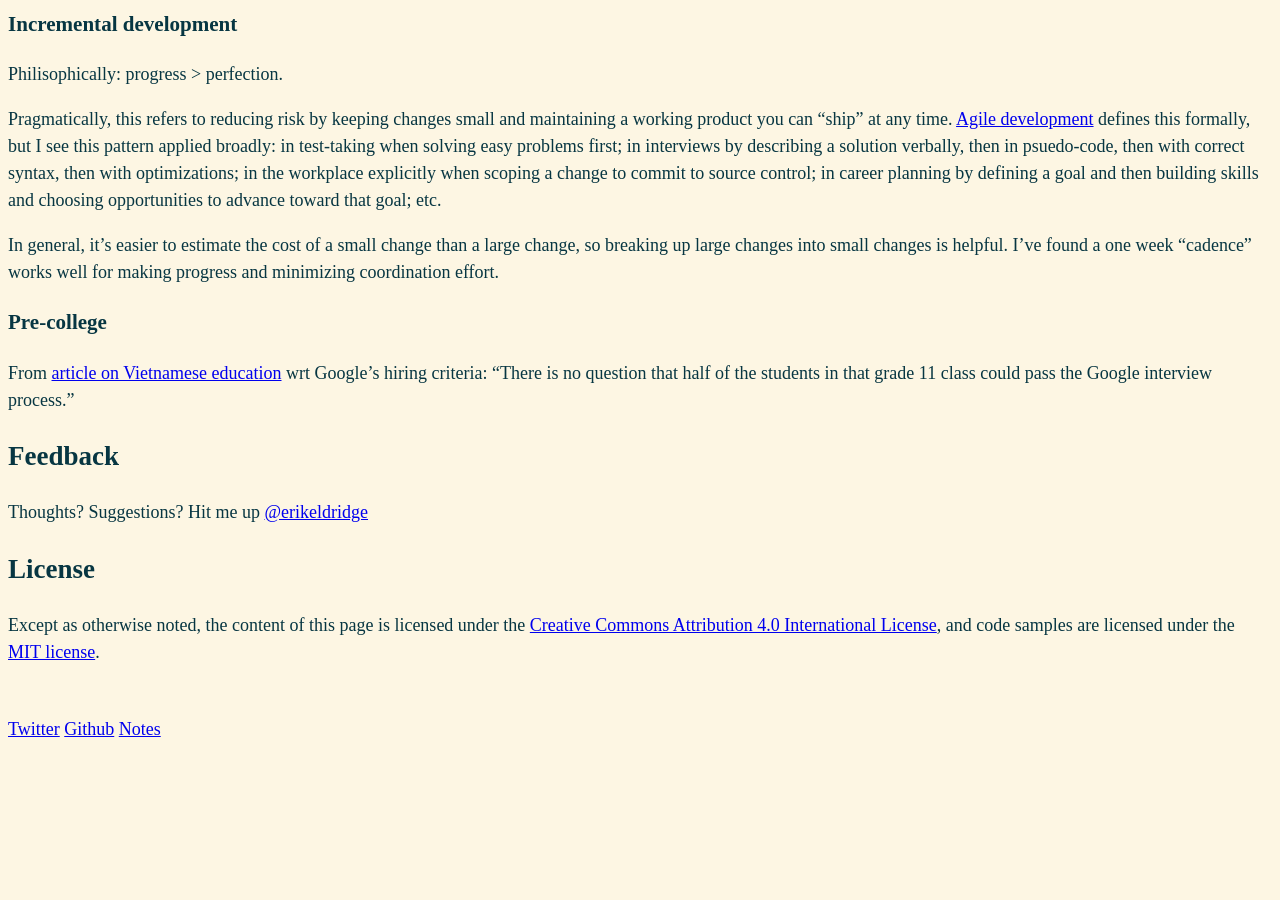
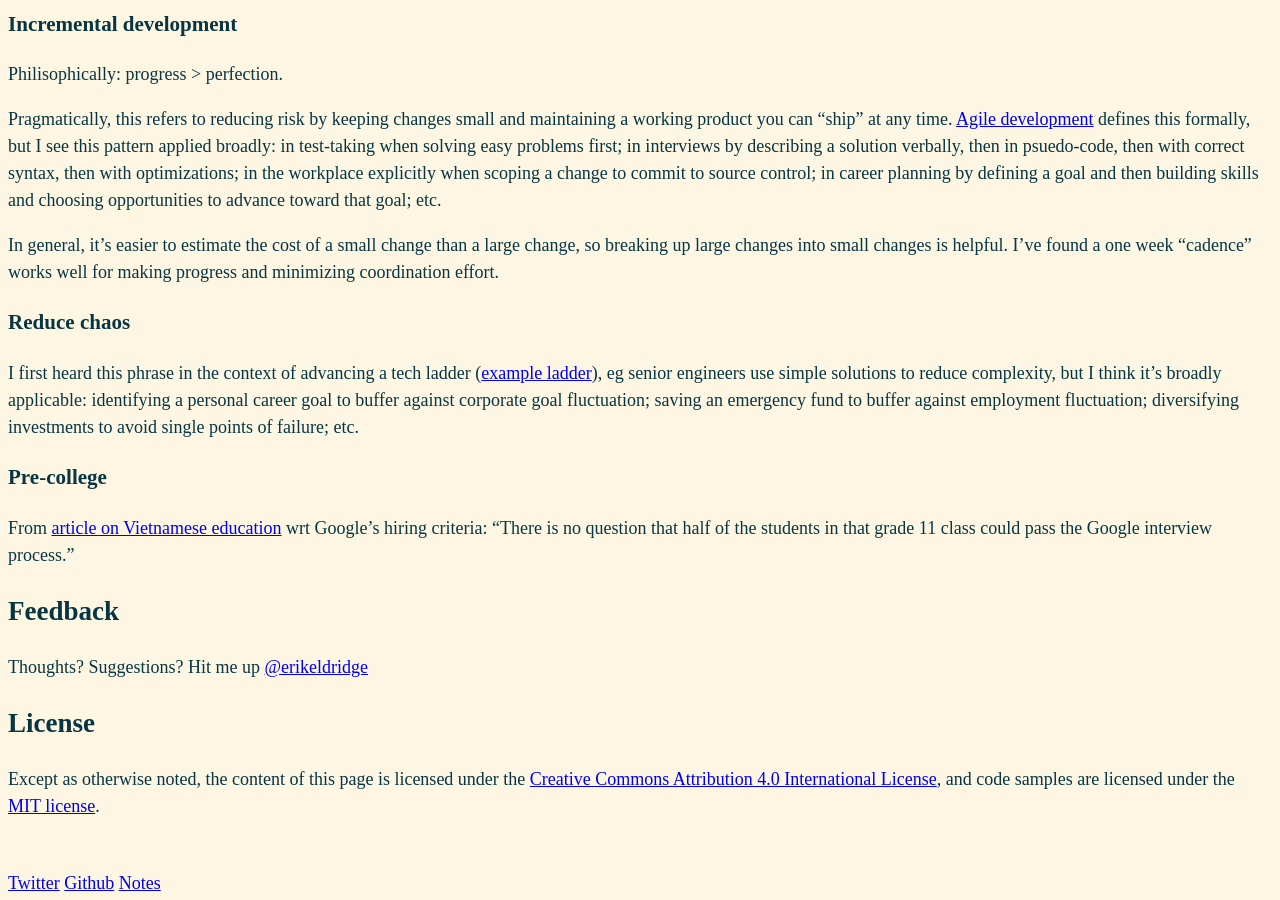
Before and after one commit to erikeldridge/erikeldridge.github.com, a Jekyll site: the page built from _posts/2013-03-21-academic-advisory.md, in a window 1280 px wide and 900 px high, scrolled down 2343 px. Built offline with Jekyll 4.4.1, drawn with Linux system fonts in a browser that asks for light colours; before the commit the page ends 3089 px from its top, so only the background shows below that.

Commit message:
Chaos reduction advice

```diff
--- a/_posts/2013-03-21-academic-advisory.md
+++ b/_posts/2013-03-21-academic-advisory.md
@@ -81,6 +81,10 @@ Pragmatically, this refers to reducing risk by keeping changes small and maintai
 
 In general, it's easier to estimate the cost of a small change than a large change, so breaking up large changes into small changes is helpful. I've found a one week "cadence" works well for making progress and minimizing coordination effort.
 
+### Reduce chaos
+
+I first heard this phrase in the context of advancing a tech ladder ([example ladder](https://github.com/urbanairship/techladder/blob/master/eng.md)), eg senior engineers use simple solutions to reduce complexity, but I think it's broadly applicable: identifying a personal career goal to buffer against corporate goal fluctuation; saving an emergency fund to buffer against employment fluctuation; diversifying investments to avoid single points of failure; etc.
+
 ### Pre-college
 
 From [article on Vietnamese education](http://neil.fraser.name/news/2013/03/16/) wrt Google’s hiring criteria: "There is no question that half of the students in that grade 11 class could pass the Google interview process."
```
